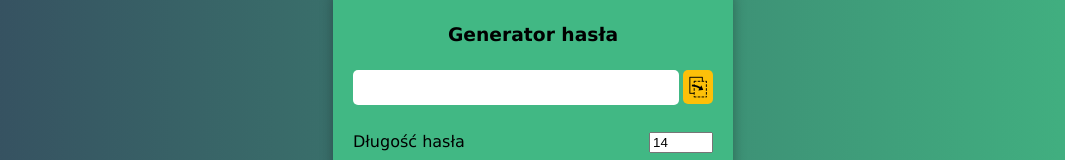
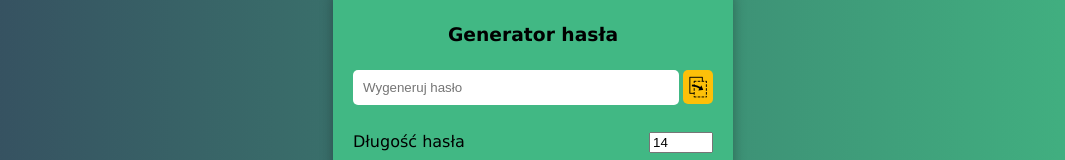
Before and after one commit to Kamilla-tech/generator-hasel, a Vue app: page / in a window 1280 px wide. Shown: the part 268-428 px from the top of the page, without its empty margins (107-1172 px from the left). Built offline with nearby package versions, Linux system fonts and the light colour scheme.

Commit message:
ustaw placeholder

```diff
--- a/src/components/PasswordGenerator.vue
+++ b/src/components/PasswordGenerator.vue
@@ -2,7 +2,7 @@
   <div class="generator-container">
     <h3>Generator hasła</h3>
     <div class="result-container">
-      <input v-model="password" type="text" readonly>
+      <input v-model="password" type="text" readonly placeholder="Wygeneruj hasło">
       <button class="btn" @click="copyToClipboard">&#x2398;</button>
     </div>
     <div class="settings">
@@ -38,6 +38,8 @@
 </template>
 
 <script>
+import { toast } from 'vue3-toastify';
+import 'vue3-toastify/dist/index.css';
 export default {
   data() {
     return {
@@ -83,6 +85,9 @@ export default {
     copyToClipboard() {
       navigator.clipboard.writeText(this.password).then(() => {
         console.log("Hasło skopowano do schowka");
+        toast("Hasło skopowano do schowka", {
+          autoClose: 1000,
+        });
       });
     }
   }
```
